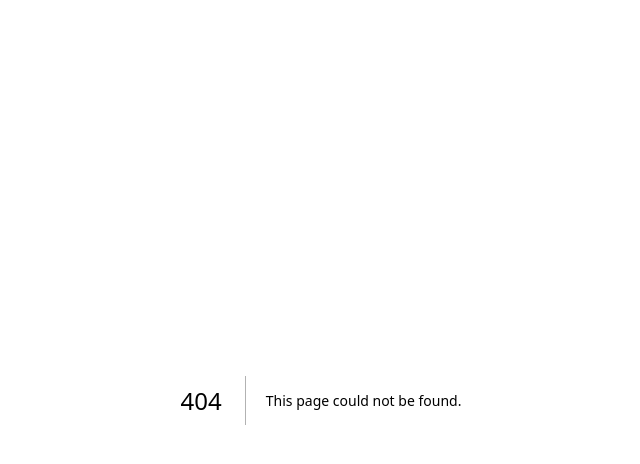
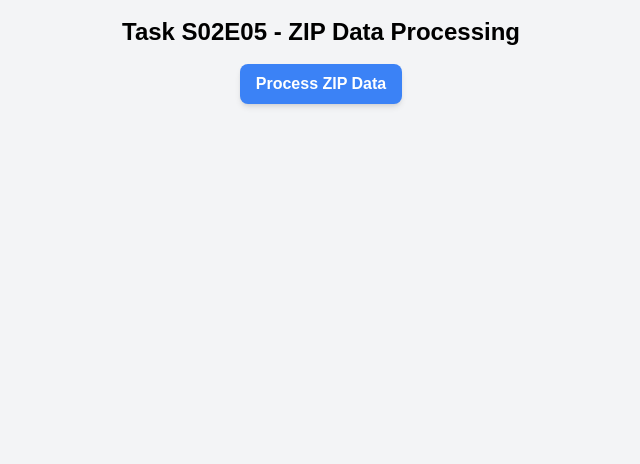
Before and after one commit to NataliaSokolowska/ai_devs_3, a Next.js app: page /tasks/S02E05 in a window 1280 px wide. Before the commit this address had no page. Shown: the top 464 px of the page, without its empty margins (319-959 px from the left). Built offline with nearby package versions, Linux system fonts and the light colour scheme.

Commit message:
Add frontend

```diff
--- a/app/page.tsx
+++ b/app/page.tsx
@@ -45,6 +45,11 @@ export default function Home() {
             Przejdź do Zadania S02E04
           </button>
         </Link>
+        <Link href="/tasks/S02E05">
+          <button type="button" className={styles.button}>
+            Przejdź do Zadania S02E05
+          </button>
+        </Link>
       </main>
     </div>
   );
--- /dev/null
+++ b/app/tasks/S02E05/page.tsx
@@ -0,0 +1,74 @@
+"use client";
+
+import React, { useState } from "react";
+
+const TaskS02E05Page = () => {
+  const [loading, setLoading] = useState(false);
+  const [error, setError] = useState<string | null>(null);
+  const [flag, setFlag] = useState<string | null>(null);
+
+  const handleFetchData = async () => {
+    setLoading(true);
+    setError(null);
+    setFlag(null);
+
+    try {
+      const response = await fetch("/api/send-request-S02E05", {
+        method: "POST",
+        headers: { "Content-Type": "application/json" },
+        body: JSON.stringify({
+          url: process.env.NEXT_PUBLIC_QUESTION_URL_S02_E05,
+          baseFolder: "/tmp/S02E05",
+        }),
+      });
+
+      if (!response.ok) {
+        const errorText = await response.text();
+        throw new Error(`Server error: ${response.status} - ${errorText}`);
+      }
+
+      const data = await response.json();
+      if (data.error) {
+        setError(data.error);
+      } else {
+        setFlag(data.flag || "No flag found");
+        setError(null);
+      }
+    } catch (err) {
+      console.error("Error while fetching data:", err);
+      setError("Error while fetching data.");
+    } finally {
+      setLoading(false);
+    }
+  };
+
+  return (
+    <div className="flex flex-col items-center p-4 bg-gray-100 min-h-screen">
+      <h1 className="text-2xl font-bold mb-4">
+        Task S02E05 - ZIP Data Processing
+      </h1>
+      <button
+        type="button"
+        onClick={handleFetchData}
+        className="px-4 py-2 bg-blue-500 text-white font-semibold rounded-lg shadow-md hover:bg-blue-700 focus:outline-none focus:ring-2 focus:ring-blue-400 focus:ring-opacity-75 transition duration-300"
+      >
+        {loading ? "Processing..." : "Process ZIP Data"}
+      </button>
+
+      {error && (
+        <p className="mt-4 text-red-500 font-medium text-center">{error}</p>
+      )}
+
+      {flag && (
+        <p className="font-bold">
+          Flaga:{" "}
+          <span className="mt-4 text-green-600 font-semibold text-lg text-center">
+            {flag}
+          </span>
+        </p>
+      )}
+    </div>
+  );
+};
+
+export default TaskS02E05Page;
```
